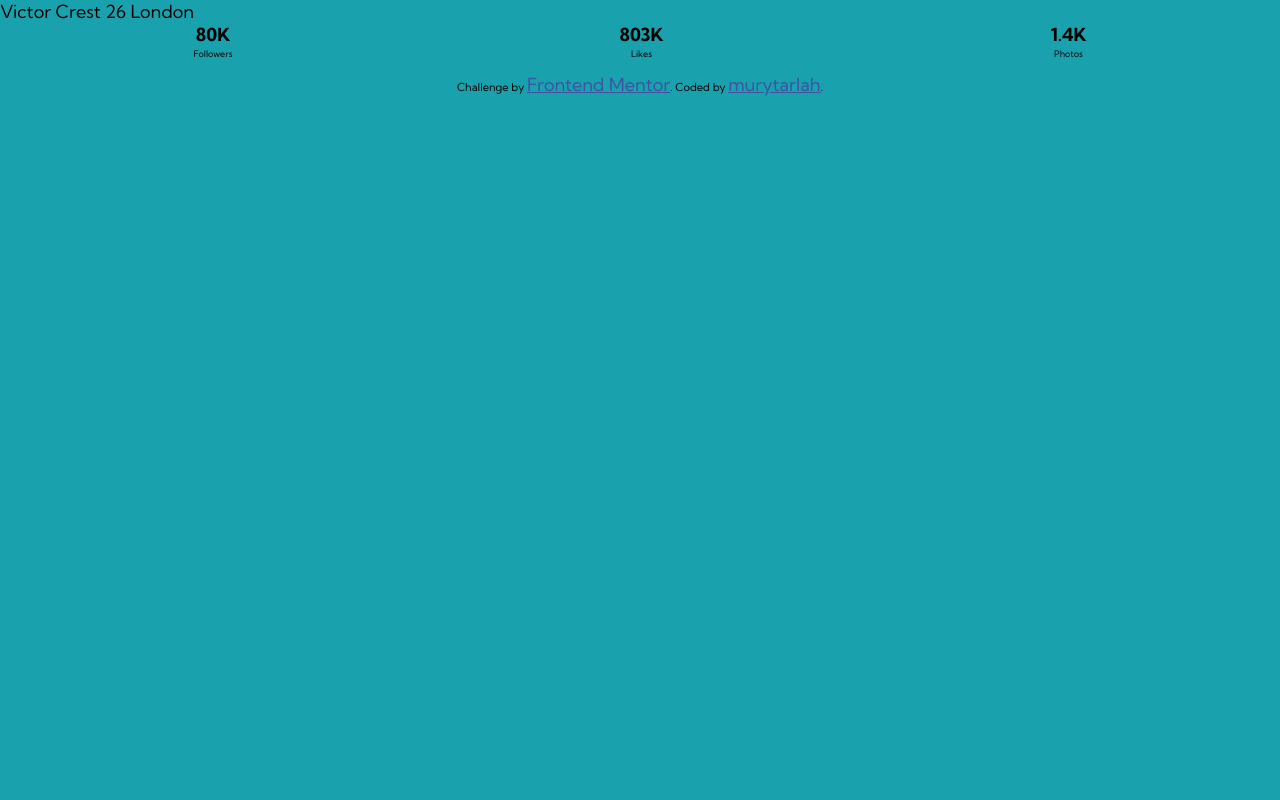
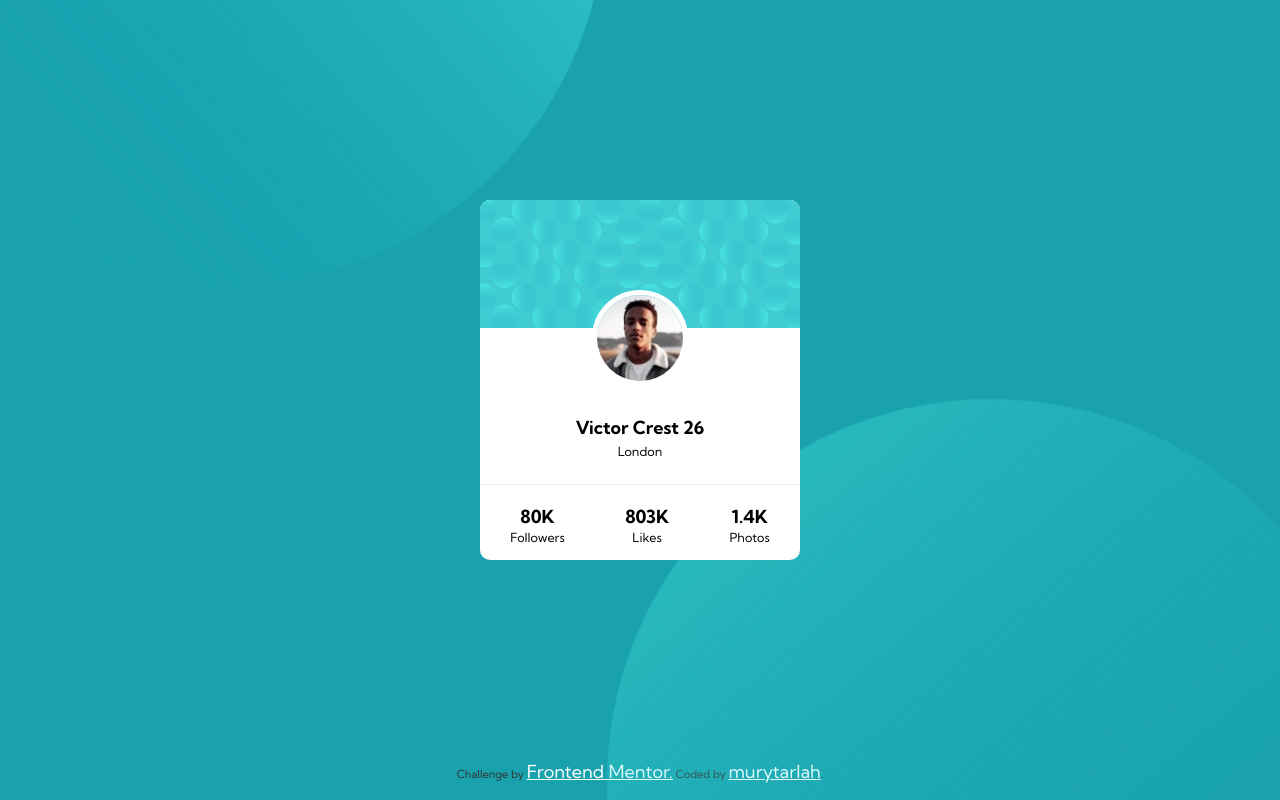
Before and after one commit to Danmasanii/pf-card-component, a plain HTML site: page index.html in a window 1280 px wide. Drawn offline with Linux system fonts and the light colour scheme.

Commit message:
finished with desktop design

```diff
--- a/index.html
+++ b/index.html
@@ -9,12 +9,25 @@
       <title>Frontend Mentor | Profile card component</title>
 </head>
 <body>
+      <div id="background">
+            <div id="circletop">
+                  <img src="img/bg-pattern-top.svg" alt="">
+            </div>
+            <div id="circlebottom">
+                  <img src="img/bg-pattern-bottom.svg" alt="">
+            </div>
+      </div>
       <div id="card">
-
-            Victor Crest
-            26
-            London
-
+            <div id="card_pattern">
+                  <img src="img/bg-pattern-card.svg" alt="">
+            </div>
+            <div id="user_image">
+                  <img src="img/image-victor.jpg" alt="">
+            </div>
+            <div id="user_details">
+                  <h3>Victor Crest <span>26</span></h3>
+                  <p>London</p>
+            </div>
             <div id="stats">
                   <div id="followers">
                         <h3>80K</h3>
@@ -33,7 +46,7 @@
 
 
       <div class="attribution">
-            Challenge by <a href="https://www.frontendmentor.io?ref=challenge" target="_blank">Frontend Mentor</a>.
+            Challenge by <a href="https://www.frontendmentor.io?ref=challenge" target="_blank">Frontend Mentor.</a>
             Coded by <a href="#">murytarlah</a>.
       </div>
 </body>
--- a/style.css
+++ b/style.css
@@ -5,15 +5,107 @@
 	font-family: 'Kumbh Sans';
 	padding:0;
 	margin: 0;
+	box-sizing: border-box;
 }
 body{
 	background:hsl(185, 75%, 39%);
+	/* min-width: 325px; */
+}
+
+
+/* 		Background Styles		 */
+
+
+#background{
+	width: 100%;
+	overflow: hidden;
+}
+
+#background *{
+	width: 60%;
+	height: auto;
+	position: fixed;
+}
+
+#circletop {
+	top: -60%;
+	left: -10%;
+	transform: rotate(5deg);
+}
+
+#circlebottom {
+	bottom: 50%;
+	right: -10%;
+	transform: rotate(5deg);
+}
+
+#circletop img, #circlebottom img{
+	width: 100%;
+}
+
+
+/* 		Content Styles		 */
+
+#card{
+	position: relative;
+	background: white;
+	border-radius: 10px;
+	padding: 10px;
+	height: 45vh;
+	width: 320px;
+	margin: calc(50vh / 2) auto;
+}
+
+#card_pattern{
+	position: absolute;
+	width: 100%;
+	top: 0;
+	left: 0;
+}
+
+#card_pattern img{
+	border-radius: 10px 10px 0px 0px;
+	width: 100%;
+
+}
+
+#user_image{
+	position: absolute;
+	z-index: 1;
+	width: 30%;
+	height: 0%;
+	top: 25%;
+	left: calc(70%/2);
+}
+
+#user_image img{
+	width: 100%;
+	border: 5px solid white;
+	border-radius: 50%;
+}
+
+#user_details{
+	position: absolute;
+	text-align: center;
+	display: flex;
+	flex-direction: column;
+	justify-content: space-between;
+	top: 60%;
+	width: 60%;
+	height: 12%;
+	left: calc(40%/2);
 }
 
 #stats{
+	position: absolute;
 	display:flex;
 	justify-content: space-around;
 	align-items:center;
+	width: 100%;
+	left: 0;
+	bottom: 0;
+	border-top: 1px solid #eee;
+	padding: 20px 0px 5px 0px;
 }
 
 #stats *{
@@ -24,23 +116,14 @@ body{
 }
 
 p{
-				font-size: 0.5em;
+	font-size: 0.7em;
 	font-weight: 400;
 	/*padding: 5px;*/
 }
 
-@media(max-width: 375px){
-				#card{
-								background: white;
-								border-radius: 20px;
-								padding: 10px;
-								height: 60vh;
-								width: 90%;
-								margin: 15vh auto;
-				}
+a{
+	color: white;
 }
 
-
-
- .attribution { font-size: 11px; text-align: center; }
- .attribution a { color: hsl(228, 45%, 44%); }
+ .attribution { height: 5vh; font-size: 11px; text-align: center; color: #333; }
+ .attribution a { color: white; }
```
Lines whose indentation alone changed are shown as unchanged.
